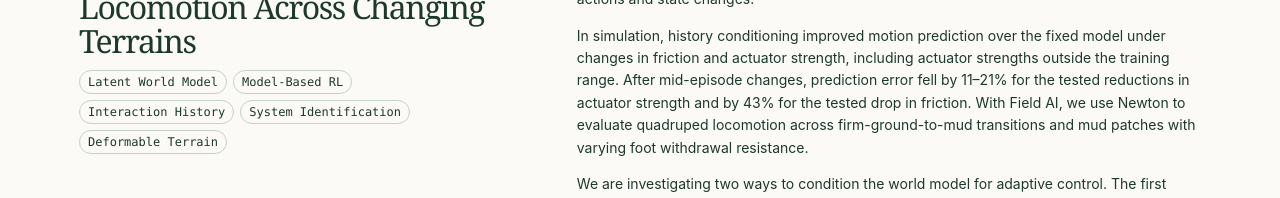
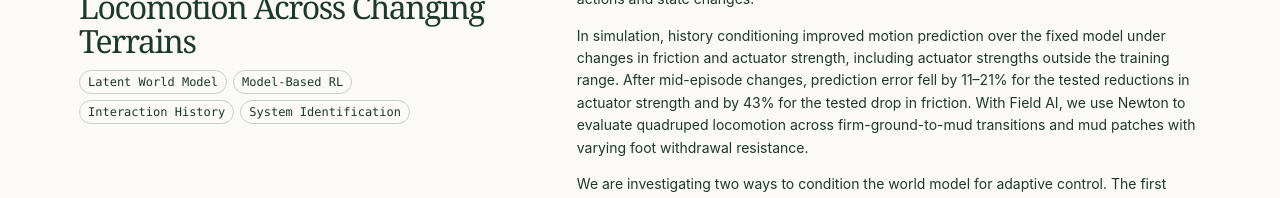
Before and after one commit to thomaslee6710/thomaslee6710.github.io, a plain HTML site: page research.html in a window 1280 px wide. Shown: the part 427-625 px from the top of the page. Drawn offline with Linux system fonts and the light colour scheme.

Commit message:
Remove Deformable Terrain tag

```diff
--- a/research.html
+++ b/research.html
@@ -44,7 +44,7 @@
 <article class="row">
   <div class="research-project-heading">
     <h3>Conditioning World Model for Adaptive Quadruped Locomotion Across Changing Terrains</h3>
-    <div class="research-project-tags"><span>Latent World Model</span><span>Model-Based RL</span><span>Interaction History</span><span>System Identification</span><span>Deformable Terrain</span></div>
+    <div class="research-project-tags"><span>Latent World Model</span><span>Model-Based RL</span><span>Interaction History</span><span>System Identification</span></div>
   </div>
   <div>
   <p class="research-project-summary">This project investigates how a quadruped can use limited data from physical interactions to adapt its control during terrain transitions. Our model-based reinforcement learning approach plans in the latent space of a world model conditioned on a transformer encoding of recent actions and state changes.</p>
```
